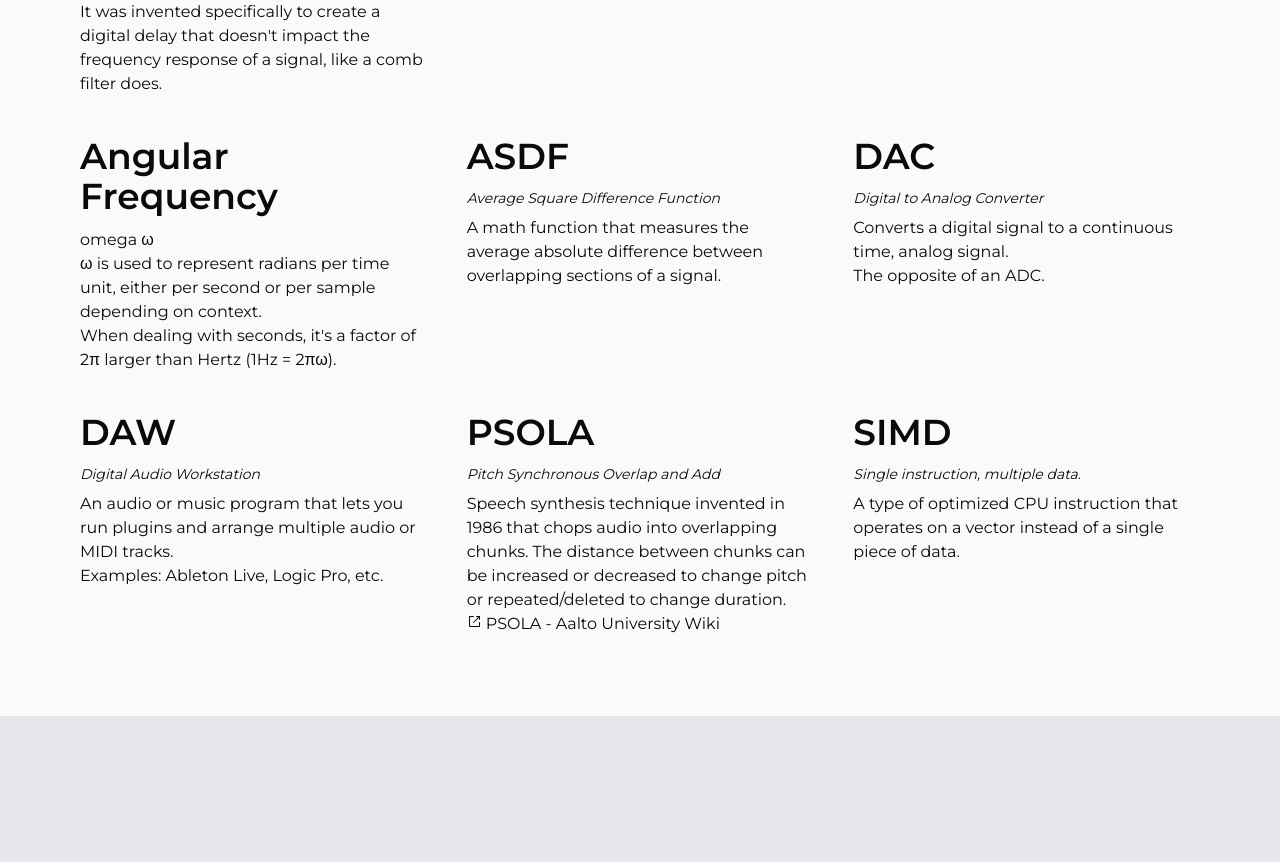
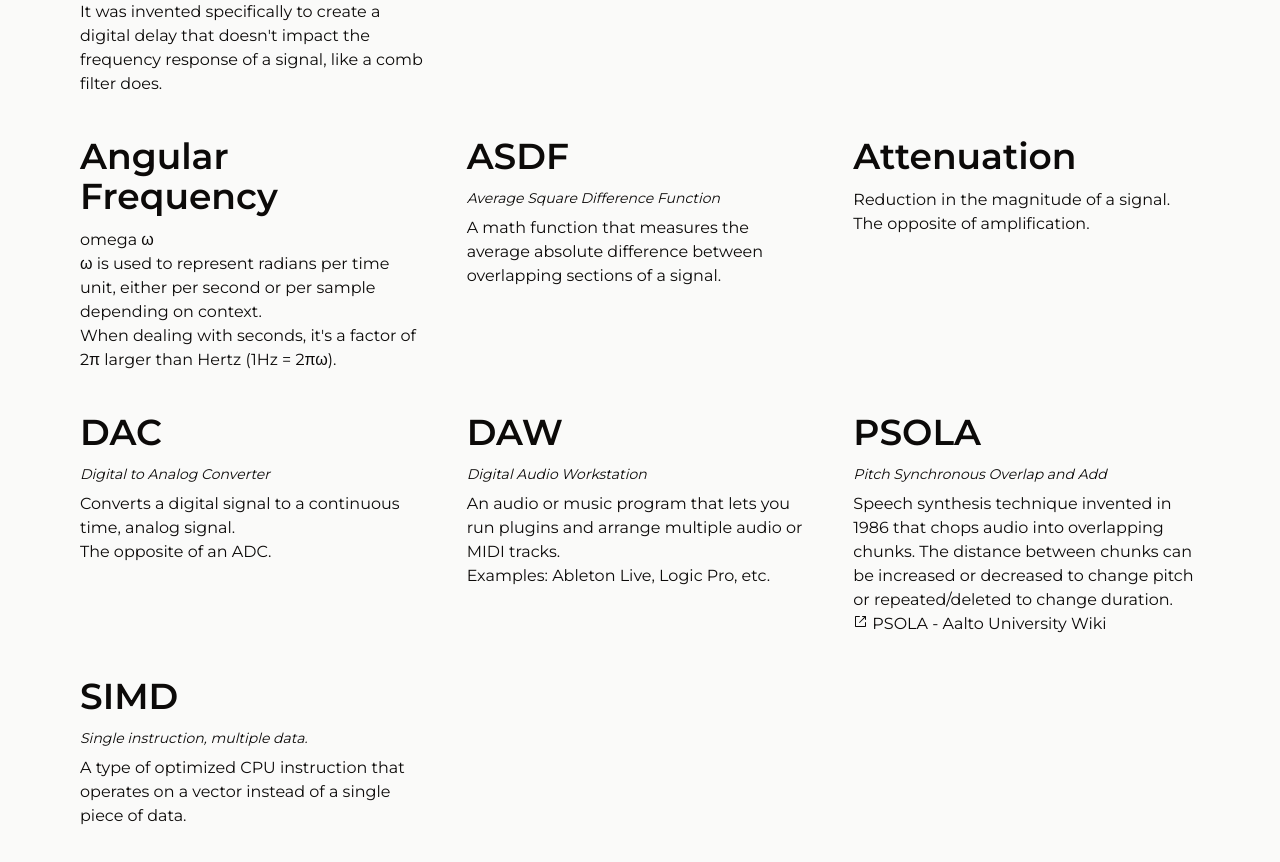
Before and after one commit to satelllte/dsp-terms, a Next.js app: page / in a window 1280 px wide. Shown: the part 900-1762 px from the top of the page. Before the commit the page ends 1616 px from the top, so only its background shows below. Built offline with nearby package versions, Linux system fonts and the light colour scheme.

Commit message:
terms: attenuation

```diff
--- a/src/data/terms.ts
+++ b/src/data/terms.ts
@@ -76,6 +76,14 @@ export const terms: Term[] = [
 		],
 	},
 	{
+		id: 'attenuation',
+		title: 'Attenuation',
+		paragraphs: [
+			'Reduction in the magnitude of a signal.',
+			'The opposite of amplification.',
+		],
+	},
+	{
 		id: 'dac',
 		title: 'DAC',
 		expansion: 'Digital to Analog Converter',
```
